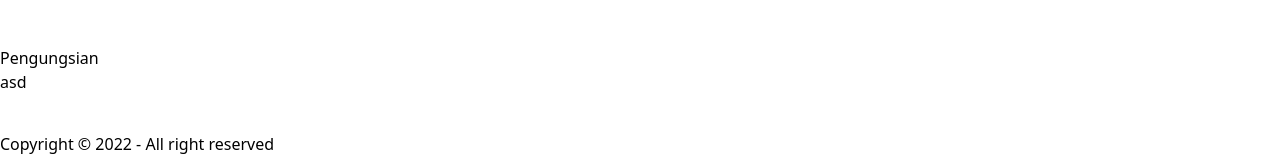
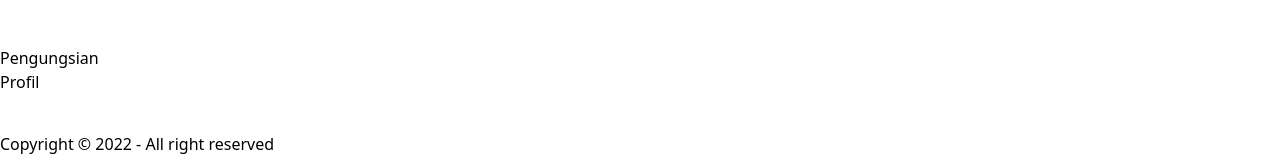
Before and after one commit to RevDonz/fe-sipenca, a Next.js app: page /dashboard in a window 1280 px wide. Shown: the part 5280-5440 px from the top of the page. Built offline with nearby package versions, Linux system fonts and the light colour scheme.

Commit message:
change dashboard

```diff
--- a/src/components/Navbar.jsx
+++ b/src/components/Navbar.jsx
@@ -4,7 +4,7 @@ import React from 'react';
 
 const Navbar = () => {
   return (
-    <div className='w-full sticky top-0 z-50'>
+    <div className='w-full fixed top-0 z-50'>
       <div className='bg-white'>
         <div className='h-16 flex items-center justify-between mx-auto w-[90%] max-w-screen-xl'>
           <div className=''>
--- a/src/pages/dashboard/index.jsx
+++ b/src/pages/dashboard/index.jsx
@@ -6,8 +6,8 @@ const Dashboard = () => {
   return (
     <div>
       <Navbar />
-      <div className='py-10 bg-[#EFF0F2]'>
-        <div className='flex mx-auto w-[90%] max-w-screen-xl gap-5'>
+      <div className='bg-[#EFF0F2]'>
+        <div className='flex mx-auto w-[90%] max-w-screen-xl gap-5 py-10 pt-20 min-h-screen'>
           <div className='w-1/3 bg-white p-5 rounded-lg'>
             <div className='flex items-center gap-3'>
               <svg
@@ -83,7 +83,9 @@ const Dashboard = () => {
             </div>
           </div>
           <div className='w-2/3 bg-white p-5 rounded-lg'>
-            <p>asd</p>
+            <div className="">
+              <h3 className='font-semibold'>Profil</h3>
+            </div>
           </div>
         </div>
       </div>
--- a/src/pages/index.jsx
+++ b/src/pages/index.jsx
@@ -7,7 +7,7 @@ const Home = () => {
     <>
       <Navbar />
       <div className='bg-white'>
-        <div className='flex flex-col md:flex-row mx-auto w-[90%] max-w-screen-xl'>
+        <div className='flex flex-col md:flex-row mx-auto w-[90%] max-w-screen-xl min-h-screen  '>
           <div className='flex w-full flex-col justify-center md:w-1/2'>
             <h1 className='text-3xl font-bold text-[#254A75]'>
               Bersama Sipenca
```
